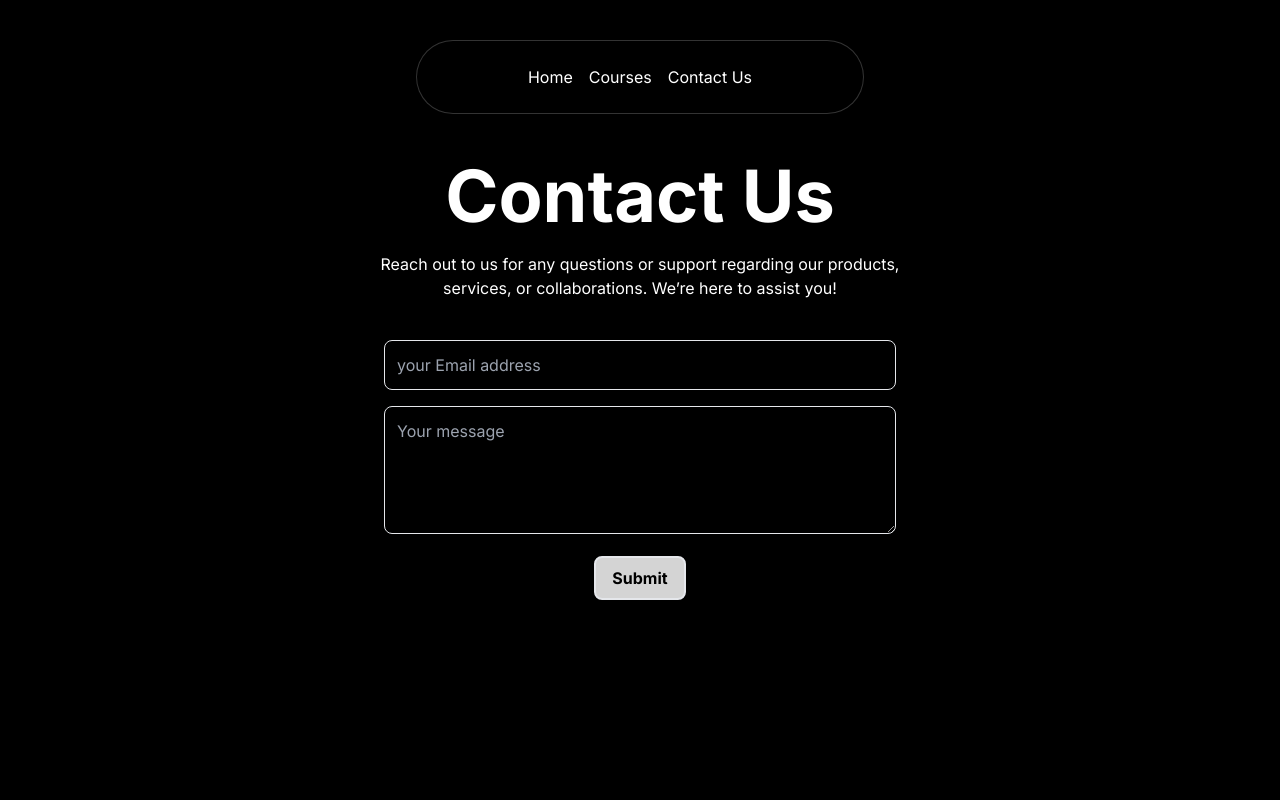
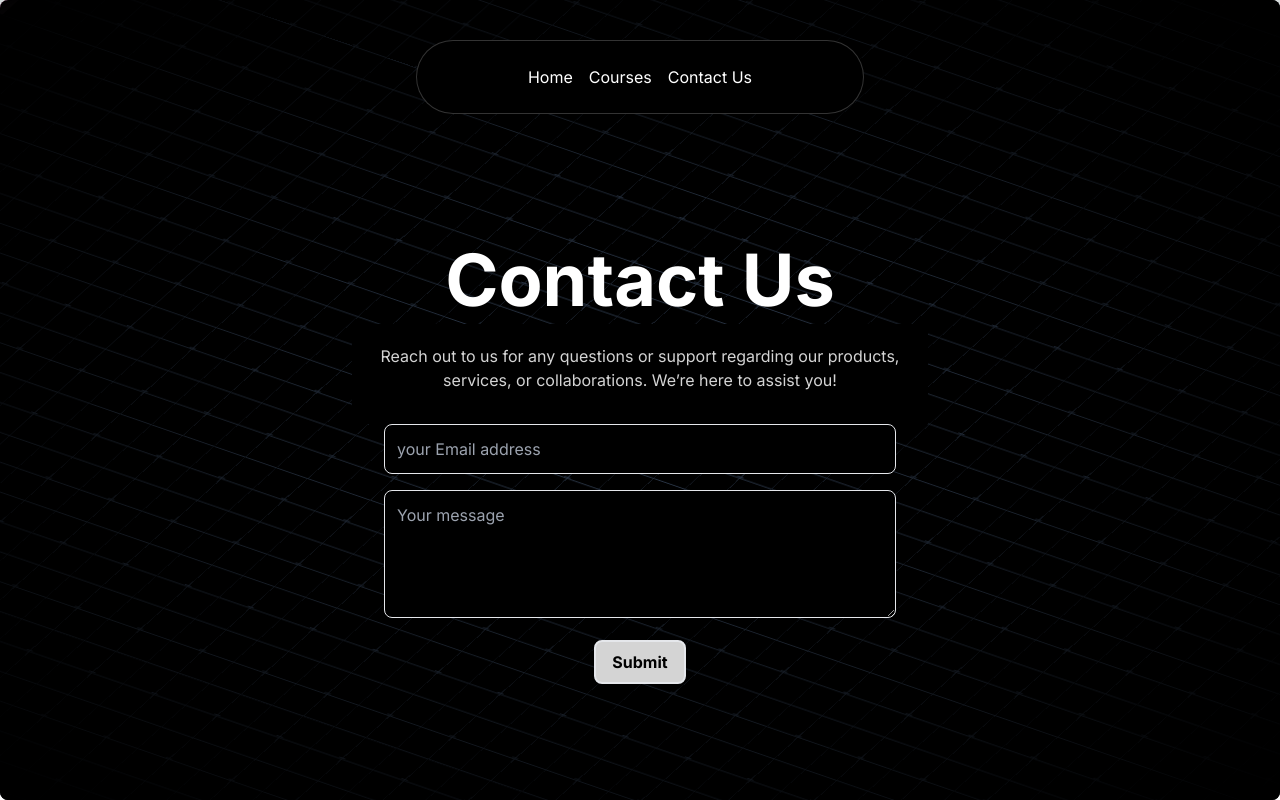
Before and after one commit to Atrika10/MusicWebsite, a Next.js app: page /contactUs in a window 1280 px wide. Built offline with nearby package versions, Linux system fonts and the light colour scheme.

Commit message:
Refactor Contact Us page: Update layout and add background boxes

```diff
--- a/src/app/contactUs/page.tsx
+++ b/src/app/contactUs/page.tsx
@@ -1,18 +1,26 @@
+"use client"
 import React from 'react'
+import { Boxes } from "@/components/ui/background-boxes";
+import { cn } from "@/lib/utils";
 
 export default function page() {
     return (
-        <div className='bg-black min-h-screen w-full text-white flex flex-col justify-start items-center'>
-            <h2 className='text-7xl pt-40 font-bold'>Contact Us</h2>
-            <p className='pt-5 w-[45%] text-center'>
+
+        <div className="h-screen relative w-full overflow-hidden bg-black flex flex-col items-center justify-center rounded-lg">
+      <div className="absolute inset-0 w-full h-full bg-black z-20 [mask-image:radial-gradient(transparent,white)] pointer-events-none" />
+
+      <Boxes />
+      <h1 className={cn("md:text-7xl text-xl text-white relative z-20 pt-32 font-bold")}>
+      Contact Us
+      </h1>
+      <p className="text-center mt-2 text-neutral-300 relative z-20 pt-5 pb-8 px-2 w-[45%] bg-black">
       Reach out to us for any questions or support regarding our products, services, or collaborations. We’re here to assist you!
       </p>
-
       <form
-            className='w-full flex flex-col items-center '
+             className='w-full flex flex-col items-center z-20'
              action="mailto:atrikashow02@gmail.com"
              method='POST' >
-            <div className='pt-10 w-[40%]'>
+             <div className=' w-[40%]'>
                  <div>
                      <input type='mail' placeholder='your Email address'
                      required className='bg-black text-white border-[1px] p-3 mb-4 rounded-lg w-full'/>
@@ -30,5 +38,7 @@
              </div>
              </form>
     </div>
+
+
     )
 }
--- /dev/null
+++ b/src/components/ui/background-boxes.tsx
@@ -0,0 +1,76 @@
+"use client";
+import React from "react";
+import { motion } from "framer-motion";
+import { cn } from "@/lib/utils";
+
+export const BoxesCore = ({ className, ...rest }: { className?: string }) => {
+  const rows = new Array(150).fill(1);
+  const cols = new Array(100).fill(1);
+  let colors = [
+    "--sky-300",
+    "--pink-300",
+    "--green-300",
+    "--yellow-300",
+    "--red-300",
+    "--purple-300",
+    "--blue-300",
+    "--indigo-300",
+    "--violet-300",
+  ];
+  const getRandomColor = () => {
+    return colors[Math.floor(Math.random() * colors.length)];
+  };
+
+  return (
+    <div
+      style={{
+        transform: `translate(-40%,-60%) skewX(-48deg) skewY(14deg) scale(0.675) rotate(0deg) translateZ(0)`,
+      }}
+      className={cn(
+        "absolute left-1/4 p-4 -top-1/4 flex  -translate-x-1/2 -translate-y-1/2 w-full h-full z-0 ",
+        className
+      )}
+      {...rest}
+    >
+      {rows.map((_, i) => (
+        <motion.div
+          key={`row` + i}
+          className="w-16 h-8  border-l  border-slate-700 relative"
+        >
+          {cols.map((_, j) => (
+            <motion.div
+              whileHover={{
+                backgroundColor: `var(${getRandomColor()})`,
+                transition: { duration: 0 },
+              }}
+              animate={{
+                transition: { duration: 2 },
+              }}
+              key={`col` + j}
+              className="w-16 h-8  border-r border-t border-slate-700 relative"
+            >
+              {j % 2 === 0 && i % 2 === 0 ? (
+                <svg
+                  xmlns="http://www.w3.org/2000/svg"
+                  fill="none"
+                  viewBox="0 0 24 24"
+                  strokeWidth="1.5"
+                  stroke="currentColor"
+                  className="absolute h-6 w-10 -top-[14px] -left-[22px] text-slate-700 stroke-[1px] pointer-events-none"
+                >
+                  <path
+                    strokeLinecap="round"
+                    strokeLinejoin="round"
+                    d="M12 6v12m6-6H6"
+                  />
+                </svg>
+              ) : null}
+            </motion.div>
+          ))}
+        </motion.div>
+      ))}
+    </div>
+  );
+};
+
+export const Boxes = React.memo(BoxesCore);
```
Lines whose indentation alone changed are shown as unchanged.
